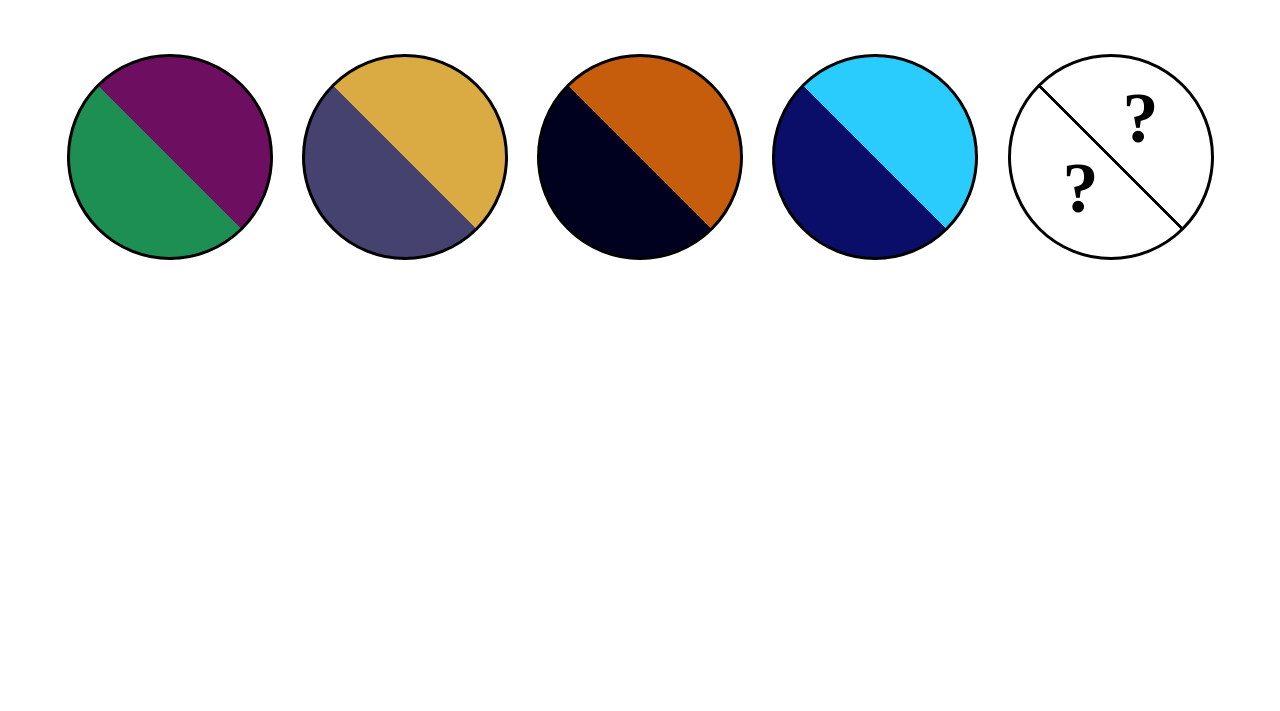
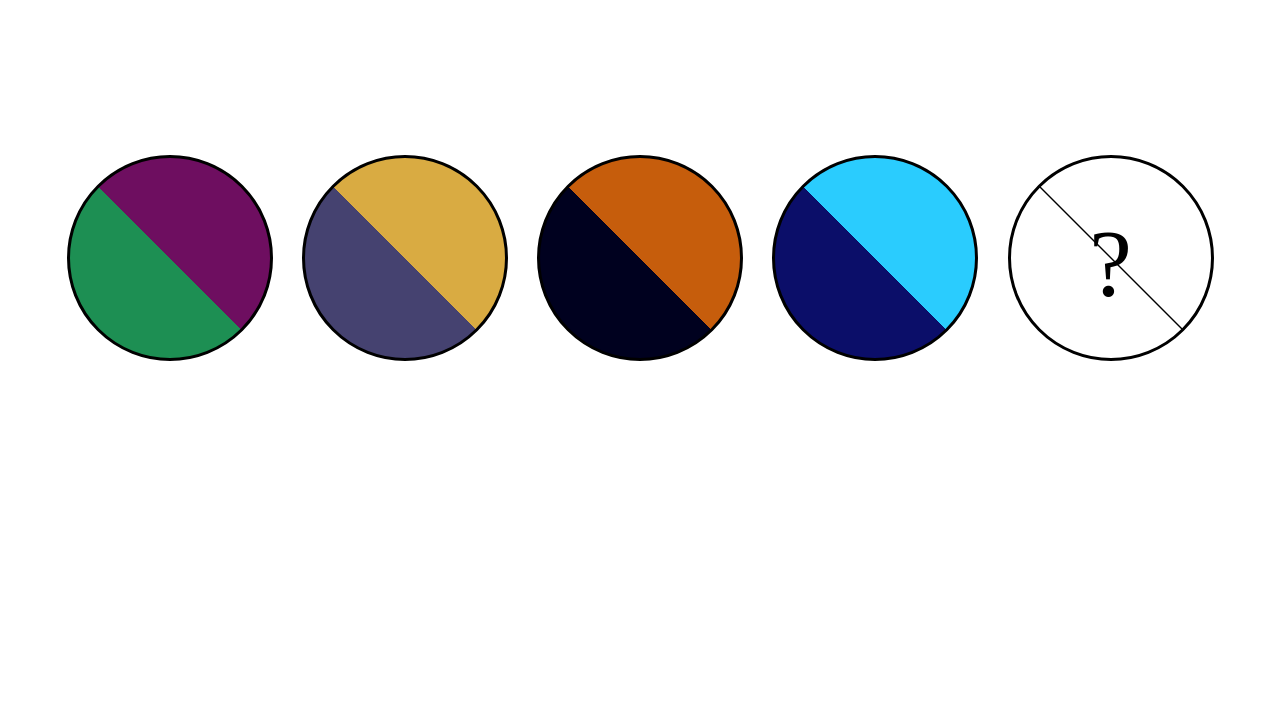
Before and after one commit to Ninni-cfm/day22_Lev3_1_js-einf-hrung_function-onclick, a plain HTML site: page index.html in a window 1280 px wide. Shown: the part 89-800 px from the top of the page. Drawn offline with Linux system fonts and the light colour scheme.

Commit message:
Optimized and validated

```diff
--- a/assets/css/style.css
+++ b/assets/css/style.css
@@ -1,12 +1,18 @@
+/* little bit elementar styling */
 body {
     text-align: center;
 }
+h1 {
+    font-size: 5vmin;
+    padding-bottom: 10vmin;
+}
 
+/* build the balls */
 div {
-    min-width: 200px;
-    max-width: 200px;
-    min-height: 200px;
-    max-height: 200px;
+    width: 200px;
+    height: 150px;
+    padding-top: 50px;
+    font-size: 96px;
     display: inline-block;
     border: 3px solid black;
     border-radius: 200px;
@@ -14,47 +20,31 @@ div {
     transition: 0.3s;
 }
 
+/* some effects for hover and active */
 div:hover {
-    box-shadow: 10px 10px 20px #000000c0;
+    box-shadow: 0px 20px 20px #000000c0;
     transition: 0.5s;
 }
-
-div div:active {
+div:active {
     transform: translate(5px, 5px);
     transition: 0.3s;
 }
 
+/* specific colors for each ball */
 #ball1 {
-    background: linear-gradient(45deg, #1d8f53 0 50%, #6e0e60 50% 100%);
+    background: linear-gradient(45deg, #1d8f53 50%, #6e0e60 50%);
 }
 #ball2 {
-    background: linear-gradient(45deg, #454270 0 50%, #d9ab42 50% 100%);
+    background: linear-gradient(45deg, #454270 50%, #d9ab42 50%);
 }
 #ball3 {
-    background: linear-gradient(45deg, #00011f 0 50%, #c65d0c 50% 100%);
+    background: linear-gradient(45deg, #00011f 50%, #c65d0c 50%);
 }
 #ball4 {
-    background: linear-gradient(45deg, #0b0e69 0 50%, #2accfe 50% 100%);
-}
-#ball5 {
-    background: linear-gradient(
-        45deg,
-        #fff 0 49.5%,
-        #000 49.5% 50.5%,
-        #fff 50.5% 100%
-    );
-}
-div span {
-    position: relative;
-    font-size: 72px;
-    font-weight: bold;
-}
-div span:first-of-type {
-    top: 90px;
-    left: -10px;
+    background: linear-gradient(45deg, #0b0e69 50%, #2accfe 50%);
 }
 
-div span:last-of-type {
-    top: 20px;
-    left: +10px;
+/* and the special one... */
+#ball5 {
+    background: linear-gradient(45deg, white 49.5%, #000 50%, white 50.5%);
 }
--- a/assets/js/main.js
+++ b/assets/js/main.js
@@ -1,41 +1,36 @@
+// Four functions for settings the colors according to the balls
 function changeColors1() {
-    // console.log('changeColors1()');
     setColors("#1d8f53", "#6e0e60");
 }
-
 function changeColors2() {
-    // console.log('changeColors2()');
     setColors("#454270", "#d9ab42");
 }
-
 function changeColors3() {
-    // console.log('changeColors3()');
     setColors("#00011f", "#c65d0c");
 }
-
 function changeColors4() {
-    // console.log('changeColors4()');
     setColors("#0b0e69", "#2accfe");
 }
 
+// the last ball is specific, it generates random colors for each click
 function changeColorsRandom() {
-    console.log('changeColorsRandom()');
-
+    // get some random colors for background and text-color
     let fgColor = getRandomColor();
     let bgColor = getRandomColor();
 
-    document.getElementById("random1").style.color = fgColor;
-    document.getElementById("random2").style.color = bgColor;
-    document.getElementById("ball5").style.background = "linear-gradient(45deg, " + bgColor + " 0 50%, " + fgColor + " 50% 100%)";
+    // fill the ball with the random colors
+    document.getElementById("ball5").style.background = "linear-gradient(45deg, " + bgColor + " 50%, " + fgColor + " 50%)";
 
     setColors(bgColor, fgColor);
 }
 
+// apply the colors to headline and body background
 function setColors(bgColor, fgColor) {
-    document.body.style.color = fgColor;
+    document.getElementById("headline").style.color = fgColor;
     document.body.style.backgroundColor = bgColor;
 }
 
+// create a random color by using random numbers for each single color
 function getRandomColor() {
     let r = getRandomInt(0, 255);
     let g = getRandomInt(0, 255);
@@ -43,6 +38,7 @@ function getRandomColor() {
     return "rgb(" + r + ", " + g + ", " + b + ")";
 }
 
+// create a random number between min and max
 function getRandomInt(min, max) {
     min = Math.ceil(min);
     max = Math.floor(max);
--- a/index.html
+++ b/index.html
@@ -12,27 +12,13 @@
 </head>
 
 <body>
-    <h1>CHANGE BACKGROUND & TEXT COLOR</h1>
+    <h1 id="headline">CHANGE BACKGROUND & TEXT COLOR</h1>
 
-    <div id="ball1" onclick="changeColors1()">
-        <span>&nbsp;</span>
-    </div>
-    <div id="ball2" onclick="changeColors2()">
-        <span>&nbsp;</span>
-    </div>
-
-    <div id="ball3" onclick="changeColors3()">
-        <span>&nbsp;</span>
-    </div>
-
-    <div id="ball4" onclick="changeColors4()">
-        <span>&nbsp;</span>
-    </div>
-
-    <div id="ball5" onclick="changeColorsRandom()">
-        <span id="random1">?</span>
-        <span id="random2">?</span>
-    </div>
+    <div id="ball1" onclick="changeColors1()">&nbsp;</div>
+    <div id="ball2" onclick="changeColors2()">&nbsp;</div>
+    <div id="ball3" onclick="changeColors3()">&nbsp;</div>
+    <div id="ball4" onclick="changeColors4()">&nbsp;</div>
+    <div id="ball5" onclick="changeColorsRandom()">?</div>
 
     <script src="assets/js/main.js"></script>
 </body>
```
